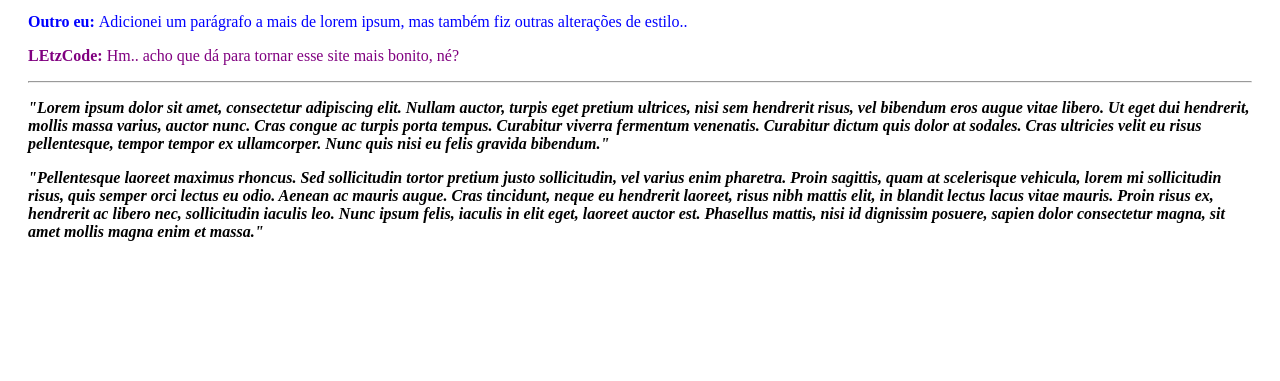
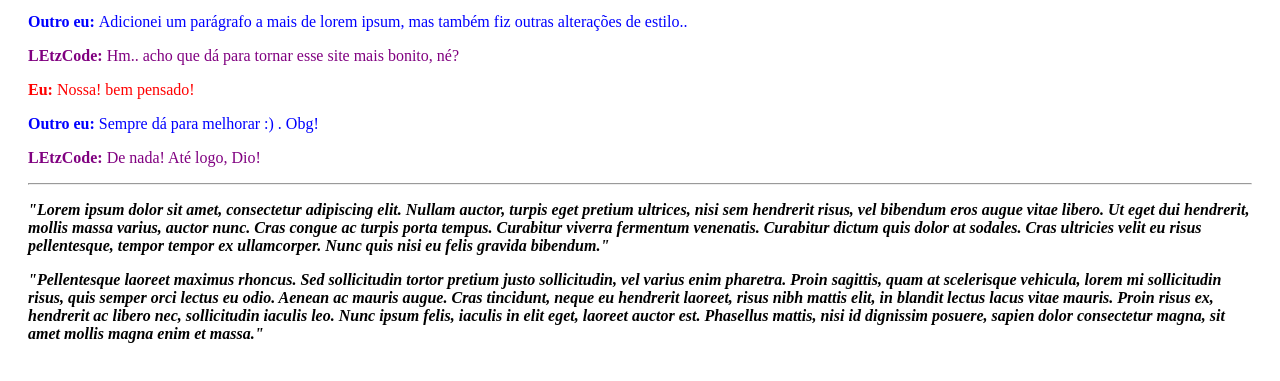
Before and after one commit to Lesczeo/ArtisticGallery_HTML-CSS, a plain HTML site: page helloworld.html in a window 1280 px wide. Shown: the part 119-500 px from the top of the page. Drawn offline with Linux system fonts and the light colour scheme.

Commit message:
Documentando brevemente o código com comentários

```diff
--- a/helloworld.html
+++ b/helloworld.html
@@ -4,28 +4,35 @@
 <title>Hello Dio!</title>
 </head>
 <style>
+    /* Essas classes modifica algumas tags HTML diretamente */
     body{padding: 0 20px;}
     h1{text-align: center;}
     footer p{font-style: italic; font-weight: 600;}
+    /* Essas classes trazem as estilizações dos "comentários" do <main> */
     .eucomment{color: red;}
     .outroeucomment{color: blue;}
     .letzcodecomment{color: purple;}
+    /* Essas classes trazem os nomes de quem teria "comentado" no <main> usando pseudoelementos */
     .eucomment::before{content: "Eu: "; font-weight: bold;}
     .outroeucomment::before{content: "Outro eu: "; font-weight: bold;}
     .letzcodecomment::before{content: "LEtzCode: "; font-weight: bold;}
 </style>
 <body>
-
 <header>
     <h1>Olá Dio!!</h1>
 </header>
 <main>
+    <!-- OBS: esses comentários são só uma piadinha para simular um grupo desenvolvedor usando o Git!
+        Não sou bipolar de verdade :D -->
     <p class="eucomment">Essa é uma pequena página html que fiz para me introduzir, e para demonstrar um
         arquivo no repositório. Aos que acessaram, espero que gostem de lorem ipsum ;). Aproveitei e
         adicionei um estilozinho na própria tag!</p>
     <p class="outroeucomment">Adicionei um parágrafo a mais de lorem ipsum, mas também fiz outras
         alterações de estilo..</p>
     <p class="letzcodecomment">Hm.. acho que dá para tornar esse site mais bonito, né?</p>
+    <p class="eucomment">Nossa! bem pensado!</p>
+    <p class="outroeucomment">Sempre dá para melhorar :) . Obg!</p>
+    <p class="letzcodecomment">De nada! Até logo, Dio!</p>
 </main>
 <hr>
 <footer>
@@ -44,6 +51,5 @@
         massa."
     </p>
 </footer>
-
 </body>
 </html>
```
